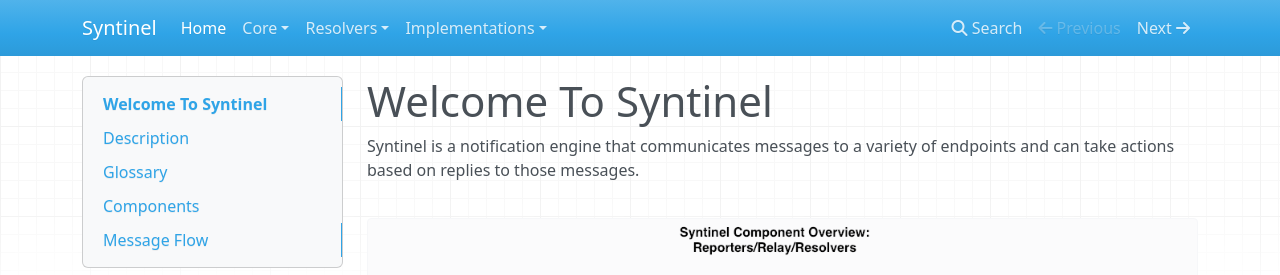
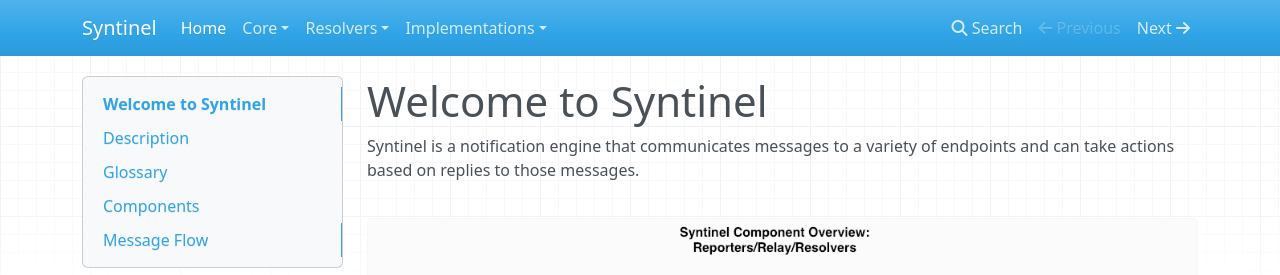
Before and after one commit to SynapseProject/syntinel.docs, an MkDocs documentation site: the page built from docs/index.md, in a window 1280 px wide and 900 px high. Shown: the top 275 px of the window. Built offline with MkDocs 1.6.1, drawn with Linux system fonts in a browser that asks for light colours; nearby versions of some CDN libraries; old or Windows-style settings are respelled for this version of MkDocs.

Commit message:
Reverting Changes.

```diff
--- a/docs/index.md
+++ b/docs/index.md
@@ -1,4 +1,4 @@
-# Welcome To Syntinel
+# Welcome to Syntinel
 
 Syntinel is a notification engine that communicates messages to a variety of endpoints and can take actions based on replies to those messages.
 
```
